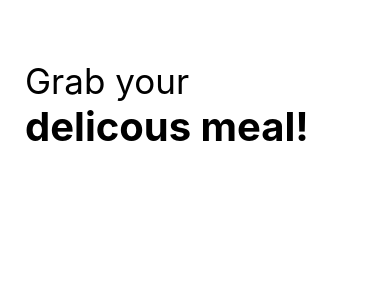
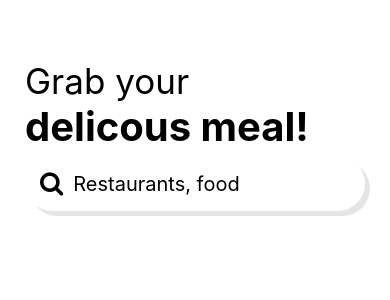
Before and after one commit to masoodhesami/search-restaurants-app, a React Native app: screen / in a window 390 px wide. Shown: the top 300 px of the page. Built offline with nearby package versions, Linux system fonts and the light colour scheme.

Commit message:
Search component created

```diff
--- a/App.js
+++ b/App.js
@@ -1,11 +1,13 @@
 import { StatusBar } from 'expo-status-bar';
 import { View } from 'react-native';
+import Search from './Search';
 import Header from './src/components/Header';
 
 export default function App() {
   return (
     <View>
       <Header />
+      <Search />
       <StatusBar style="auto" />
     </View>
   );
--- /dev/null
+++ b/Search.jsx
@@ -0,0 +1,32 @@
+import { View, TextInput, StyleSheet } from "react-native"
+import { FontAwesome } from "@expo/vector-icons"
+export default function Search() {
+    return (
+        <View style={[styles.container, styles.shadow]}>
+            <FontAwesome name="search" size={25} />
+            <TextInput style={styles.input} placeholder="Restaurants, food" />
+        </View>
+    )
+}
+
+const styles = StyleSheet.create({
+    container: {
+        flexDirection: "row",
+        marginTop: 5,
+        marginHorizontal: 25,
+        backgroundColor: "white",
+        padding: 15,
+        borderRadius: 40,
+    },
+    shadow: {
+        shadowColor: "black",
+        shadowOffset: { width: 5, height: 5 },
+        elevation: 3,
+        shadowOpacity: 0.1
+    },
+    input: {
+        fontSize: 20,
+        marginLeft: 10
+    }
+
+})
```
